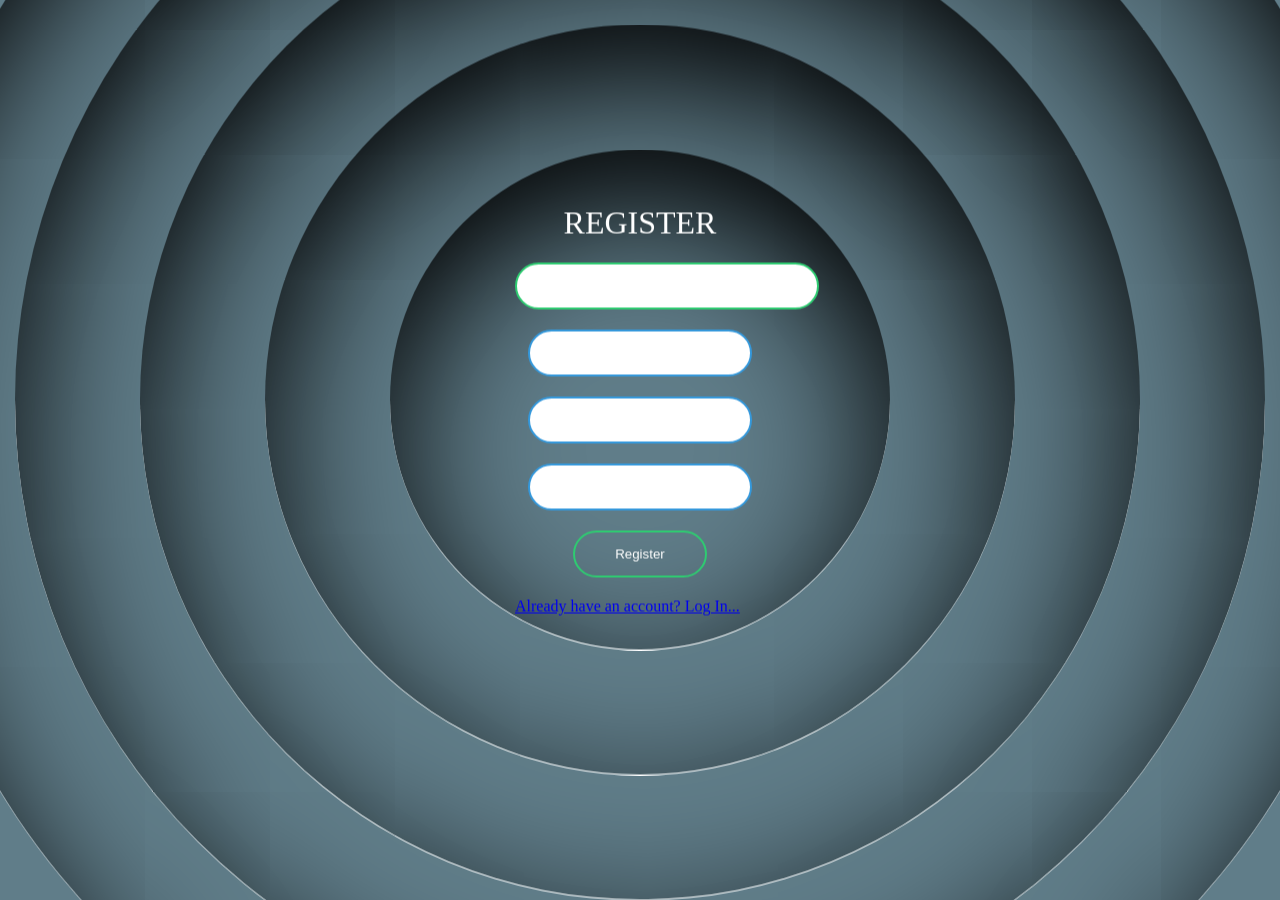
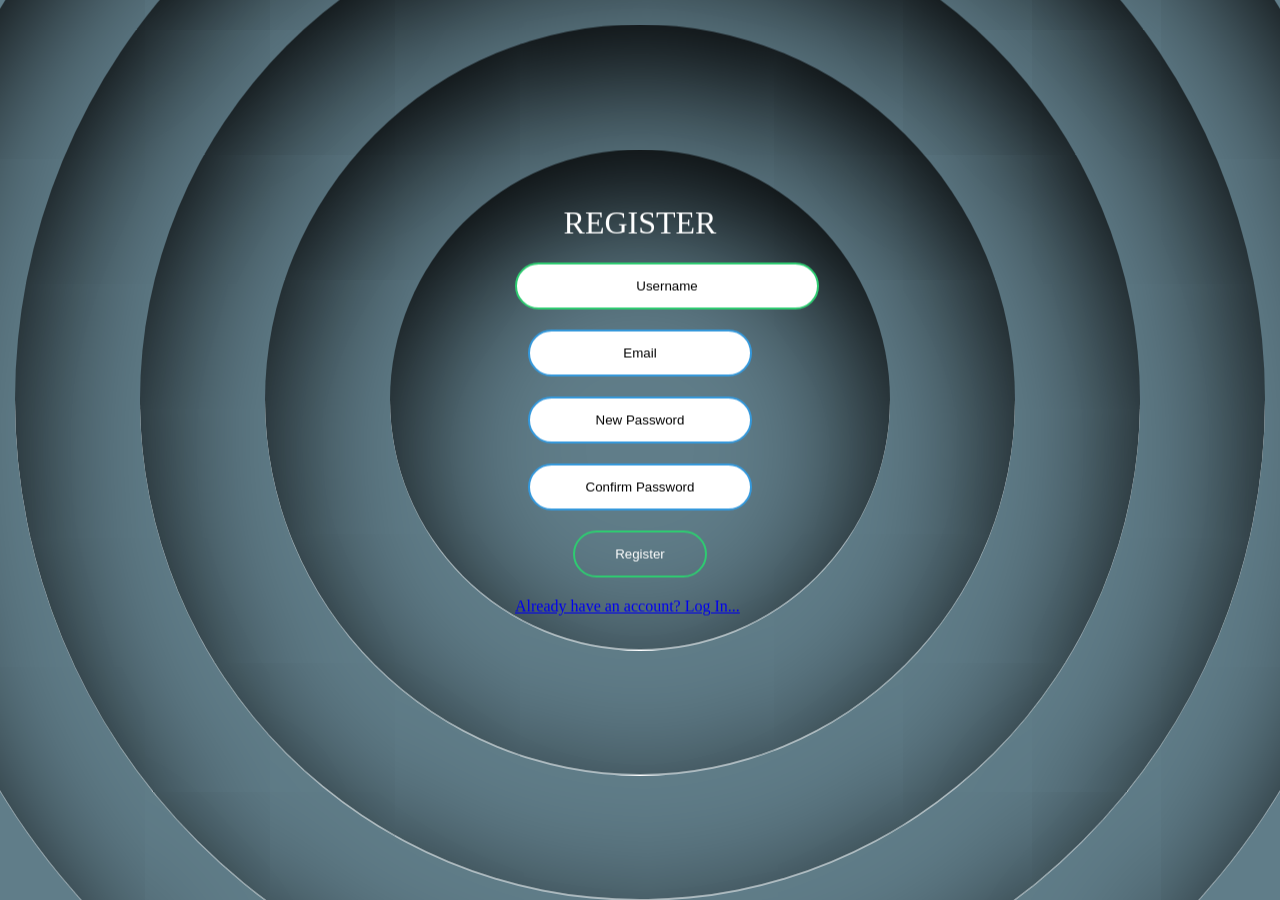
Before and after one commit to SudhanshuVijay/Chitrahaar, a Django app: page /register/ in a window 1280 px wide; the page is wider, and only the part inside the window is pictured. Shown: the top 900 px of that part. Run offline with Django 3.2, Linux system fonts and the light colour scheme.

Commit message:
Second Push

```diff
--- a/imagebazar/myapp/forms.py
+++ b/imagebazar/myapp/forms.py
@@ -1,8 +1,20 @@
 from django.contrib.auth.forms import UserCreationForm
 from django.contrib.auth.models import User
 from django import forms
+from django.forms.widgets import PasswordInput
+
 
 class CreateUserForm(UserCreationForm):
+	password1 = forms.CharField(max_length=16, widget=forms.PasswordInput(
+	    attrs={'class': 'form-control', 'placeholder': 'New Password'}))
+
+	password2 = forms.CharField(max_length=16, widget=forms.PasswordInput(attrs={'placeholder': 'Confirm Password'}))
+
 	class Meta:
 		model = User
 		fields = ['username', 'email', 'password1', 'password2']
+		widgets = {
+            'username': forms.TextInput(attrs={'placeholder': 'Username'}),
+			'email': forms.EmailInput(attrs={'placeholder':'Email'}),
+
+        }
--- a/imagebazar/templates/login.html
+++ b/imagebazar/templates/login.html
@@ -6,7 +6,7 @@
 
     <meta charset="utf-08">
     <title>Log In</title>
-    <link rel="stylesheet" href="{% static '/css/style.css' %}">
+
     <style>
         body {
             margin: 0;
@@ -81,6 +81,10 @@
             color: white;
             text-transform: uppercase;
             font-weight: 500;
+        }
+
+        ::placeholder {
+            color: black;
         }
 
         .box input[type="text"],
--- a/imagebazar/templates/register.html
+++ b/imagebazar/templates/register.html
@@ -5,7 +5,7 @@
 <head>
   <meta charset="utf-8">
   <title>Register Form</title>
-  <link rel="stylesheet" href="{% static '/css/style.css' %}">
+
   <style>
     body {
       margin: 0;
@@ -80,6 +80,11 @@
       color: white;
       text-transform: uppercase;
       font-weight: 500;
+    }
+
+    ::placeholder{
+      color: black;
+
     }
 
     .box input[type="text"],
```
